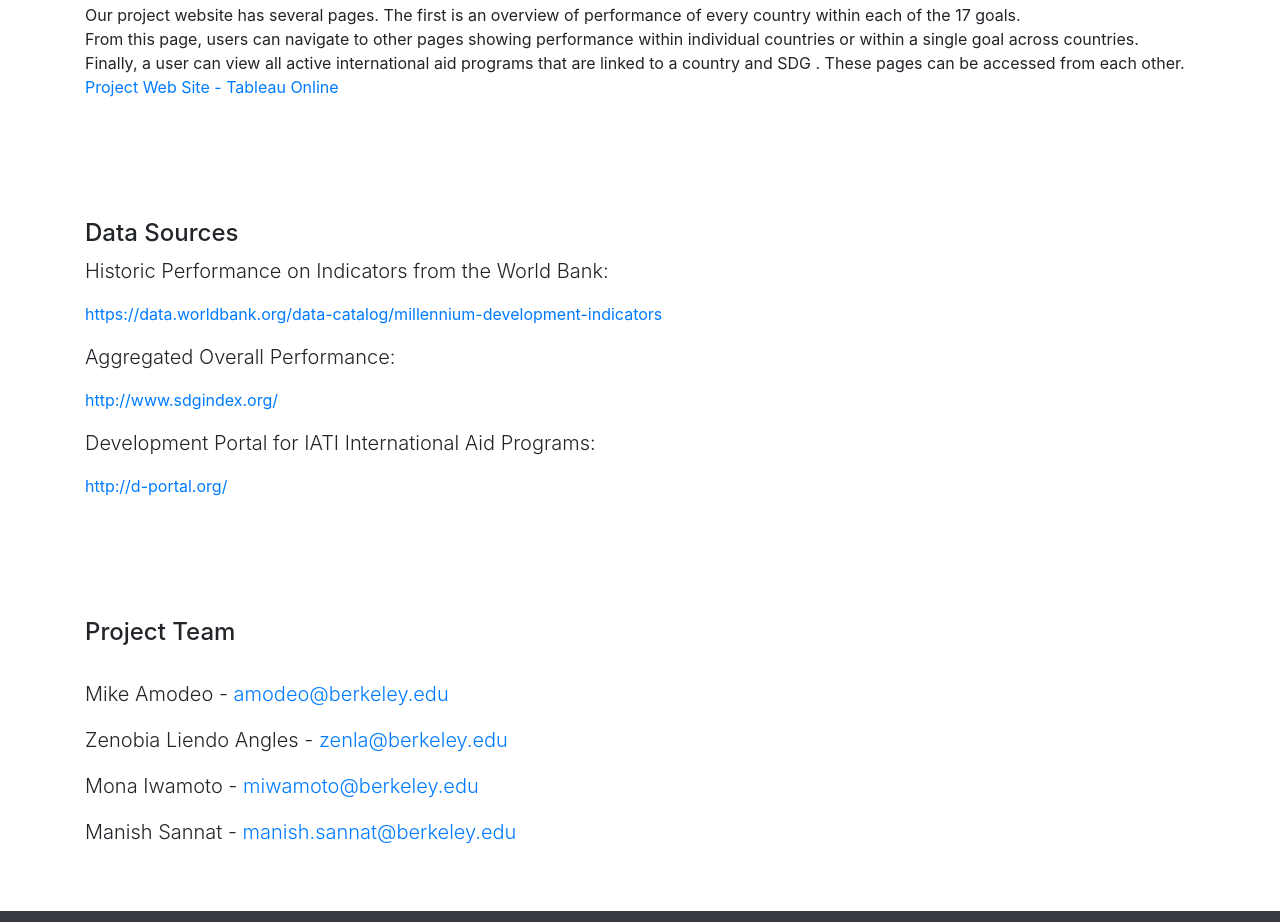
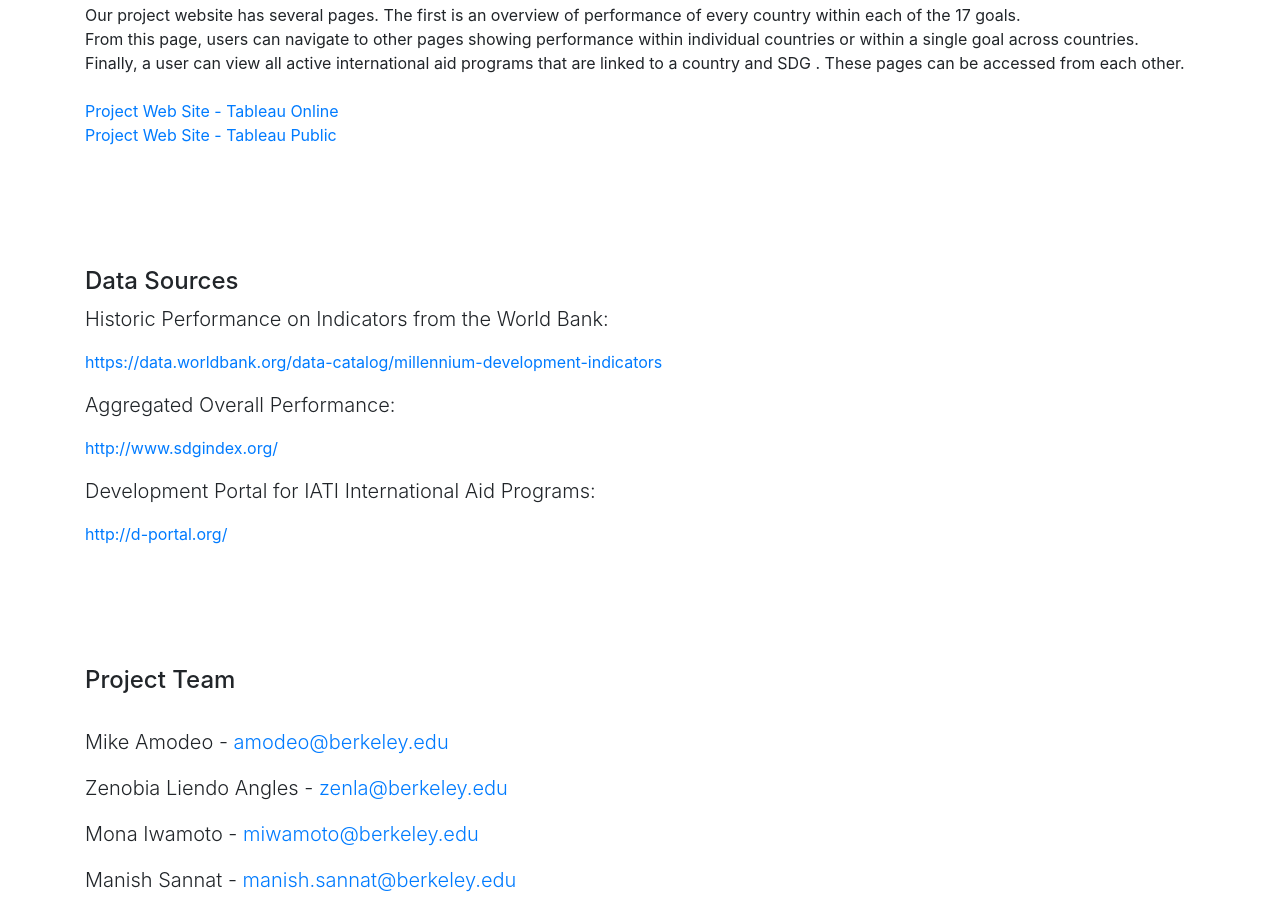
Before and after one commit to MSannat/W209, a website: page index.html in a window 1280 px wide. Shown: the part 1415-2337 px from the top of the page. Drawn offline with Linux system fonts and the light colour scheme.

Commit message:
Add files via upload

```diff
--- a/index.html
+++ b/index.html
@@ -97,9 +97,13 @@
 From this page, users can navigate to other pages showing performance within individual countries  or within a single goal across countries.<br>
 Finally, a user can view all active international aid programs that are linked to a country and SDG . These pages can be accessed from each other.
 
-<br>
+<br><br>
 
     <a href="./global.html" target="_blank">Project Web Site - Tableau Online</a> <br>
+
+    <a href="https://public.tableau.com/profile/zenobia8180#!/vizhome/w209_SDG_Dashboard/Global_View?publish=yes" target="_blank">Project Web Site - Tableau Public</a> <br>
+
+
 
         </p>
       </div>
```
